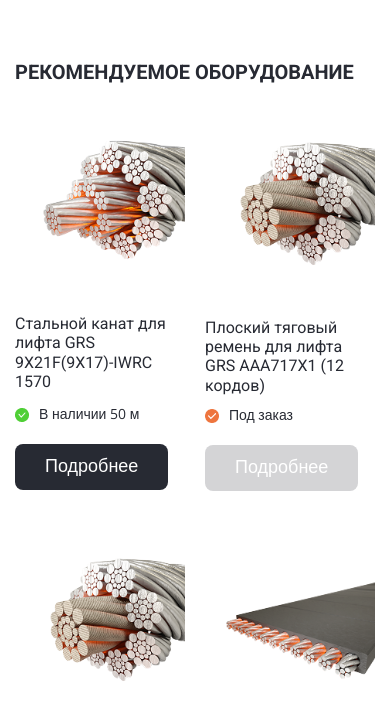
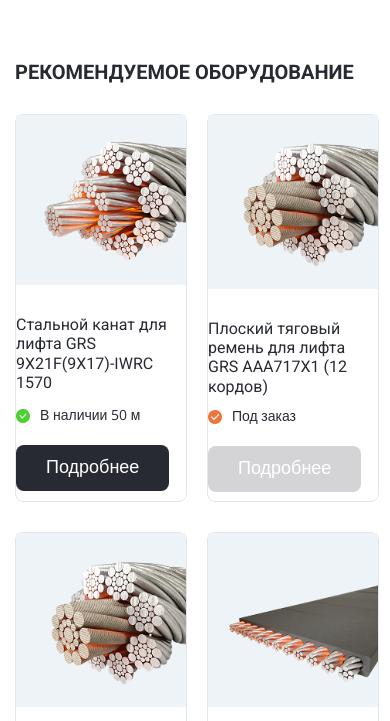
Before and after one commit to NadezhdaGrishko/spartpro, a plain HTML site: page index.html in a window 390 px wide. Shown: the part 66-787 px from the top of the page. Drawn offline with nearby package versions, Linux system fonts and the light colour scheme.

Commit message:
item borders added

```diff
--- a/mediaqueries.css
+++ b/mediaqueries.css
@@ -46,7 +46,7 @@
   }
   .catalog {
     flex-direction: column;
-    gap: 0;
+    gap: 30px;
   }
   .catalog .catalog-item .catalog-item__content {
     max-width: 320px;
--- a/style.css
+++ b/style.css
@@ -133,10 +133,13 @@ h1 {
   gap: 30px;
   flex: 1; /* ← Это заставляет каждый item растягиваться */
   min-height: 0;
+  border: 1px solid #E0E6ED;
+  border-radius: 8px;
 }
 .catalog .catalog-item .catalog-item__image {
   width: 220px;
   height: 220px;
+      background-color: #EEF3F8;
 }
 /* .catalog .catalog-item .catalog-item__image img {
   width: 100%;
```
